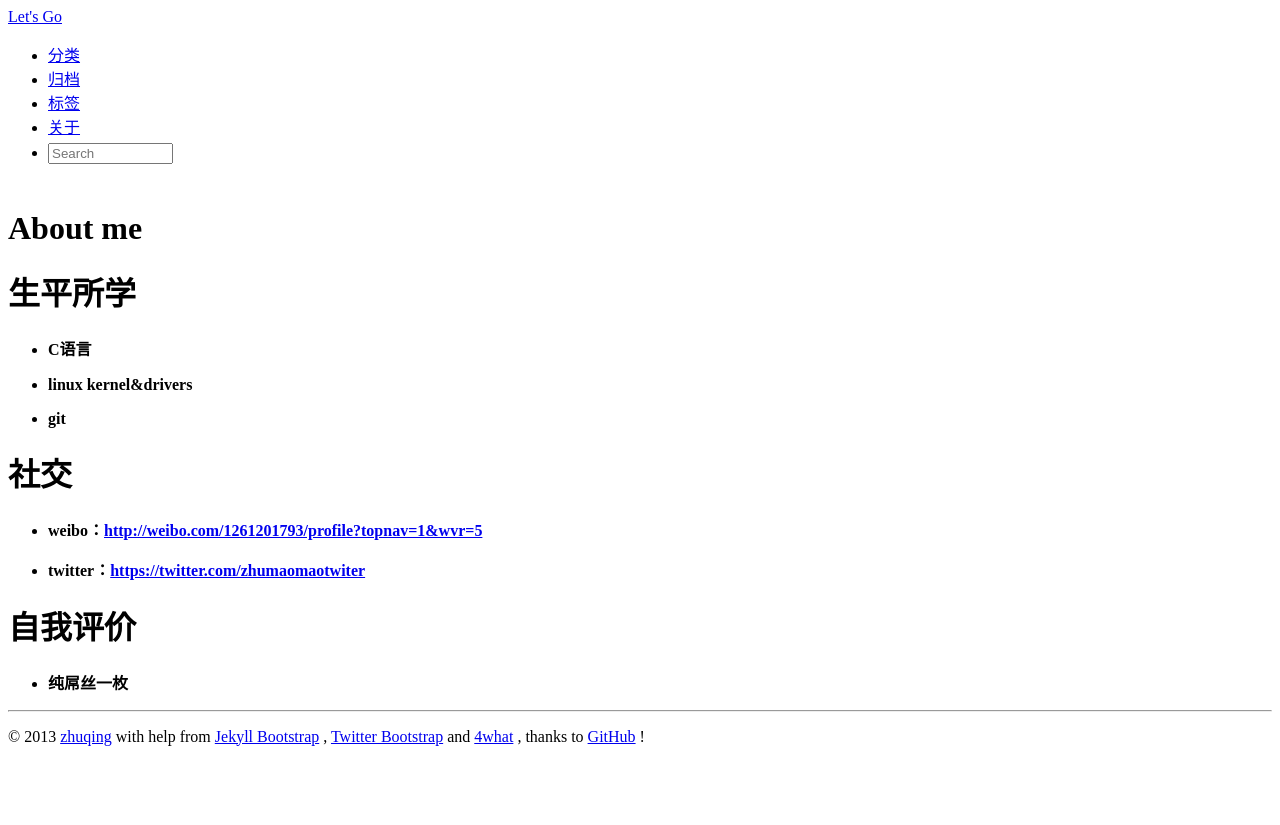
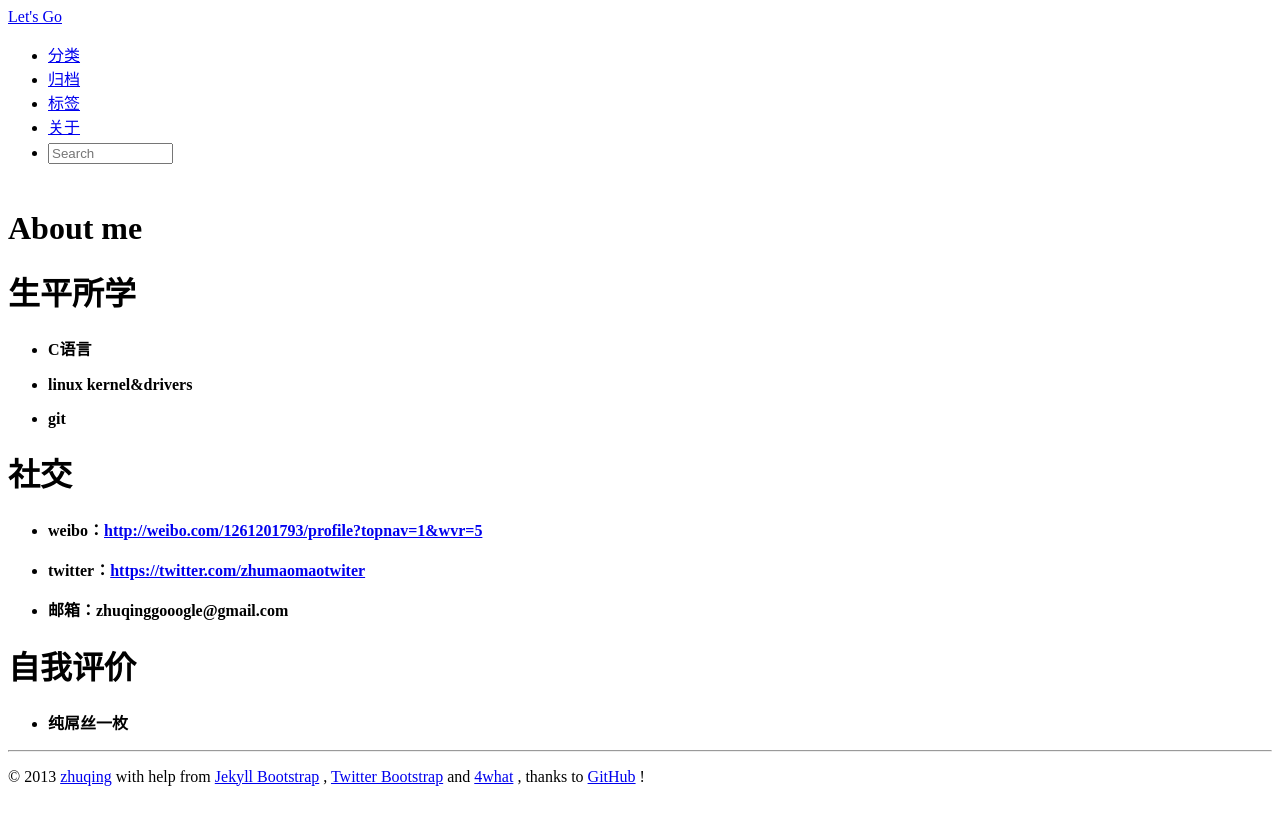
Before and after one commit to zhuqingcode/zhuqingcode.github.com, a Jekyll site: the page built from pages/about.md, in a window 1280 px wide. Shown: the top 825 px of the page. Built offline with Jekyll 4.4.1, drawn with Linux system fonts in a browser that asks for light colours; nearby versions of some CDN libraries; library files that are not in the unit come from our copies; Markdown is read by kramdown in place of the engine named in the settings.

Commit message:
modified about.md

```diff
--- a/pages/about.md
+++ b/pages/about.md
@@ -21,6 +21,8 @@ description: ""
 
 - **twitter：[https://twitter.com/zhumaomaotwiter](https://twitter.com/zhumaomaotwiter)**
 
+- **邮箱：****zhuqinggooogle@gmail.com**
+
 **自我评价**
 =
 
```
